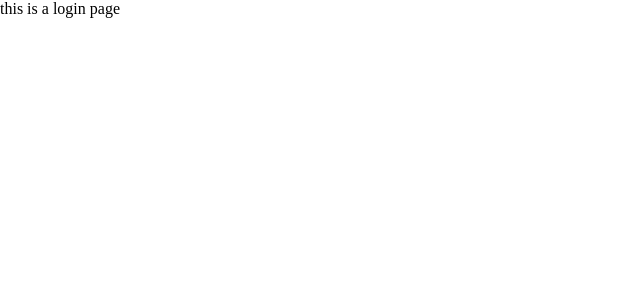
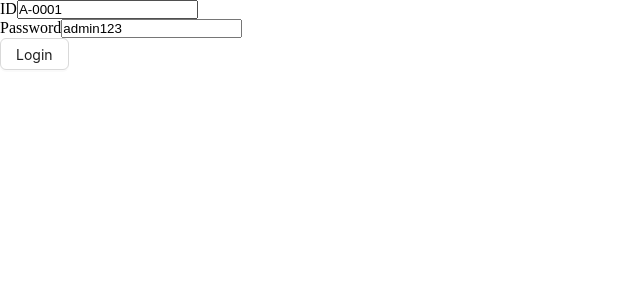
Before and after one commit to ProgrammerShipon/ph-level-2, a React (Vite) app in the folder Projects/phum-client/: page /login in a window 1280 px wide. Shown: the top 300 px of the page, without its empty margins (0-640 px from the left). Built offline with nearby package versions, Linux system fonts and the light colour scheme.

Commit message:
use react persist

```diff
--- a/Projects/phum-client/src/main.tsx
+++ b/Projects/phum-client/src/main.tsx
@@ -3,10 +3,16 @@ import { createRoot } from "react-dom/client";
 import { RouterProvider } from "react-router-dom";
 import "./index.css";
 import AppRouter from "./routes/routes.tsx";
+import { Provider } from "react-redux";
+import { persistor, store } from "./redux/store.ts";
+import { PersistGate } from "redux-persist/integration/react";
 
 createRoot(document.getElementById("root")!).render(
   <StrictMode>
-    {/* <App /> */}
-    <RouterProvider router={AppRouter} />
+    <Provider store={store}>
+      <PersistGate loading={null} persistor={persistor}>
+        <RouterProvider router={AppRouter} />
+      </PersistGate>
+    </Provider>
   </StrictMode>
 );
--- a/Projects/phum-client/src/pages/Login.tsx
+++ b/Projects/phum-client/src/pages/Login.tsx
@@ -1,3 +1,58 @@
+import { Button } from "antd";
+import { useForm } from "react-hook-form";
+import { useLoginMutation } from "../redux/features/auth/authApi";
+import { useAppDispatch } from "../redux/hooks";
+import { setUser } from "../redux/features/auth/authSlice";
+import { JwtDecoded } from "../utils/JwtDecoded";
+
 export default function Login() {
-  return <div>this is a login page</div>;
+  const dispatch = useAppDispatch();
+  const { handleSubmit, register } = useForm({
+    defaultValues: {
+      userId: "A-0001",
+      password: "admin123",
+    },
+  });
+  const [login] = useLoginMutation();
+
+  const handleLogin = async (inputData) => {
+    console.log(inputData);
+    const userInfo = {
+      id: inputData.userId,
+      password: inputData.password,
+    };
+    console.log(userInfo);
+    const res = await login(userInfo).unwrap();
+    const token = res.data.accessToken;
+    const user = JwtDecoded(token);
+    console.log({ user });
+    dispatch(setUser({ user, token }));
+  };
+
+  return (
+    <div>
+      <form onSubmit={handleSubmit(handleLogin)}>
+        <div>
+          <label htmlFor="userId">ID</label>
+          <input
+            id="userId"
+            type="text"
+            placeholder="Enter your id"
+            {...register("userId")}
+          />
+        </div>
+        <div>
+          <label htmlFor="password">Password</label>
+          <input
+            id="password"
+            type="text"
+            placeholder="Enter your id"
+            {...register("password")}
+          />
+        </div>
+
+        <Button htmlType="submit"> Login </Button>
+      </form>
+    </div>
+  );
 }
--- /dev/null
+++ b/Projects/phum-client/src/redux/api/baseApi.ts
@@ -0,0 +1,10 @@
+import { createApi, fetchBaseQuery } from "@reduxjs/toolkit/query/react";
+
+export const baseApi = createApi({
+  reducerPath: "baseApi",
+  baseQuery: fetchBaseQuery({
+    baseUrl: "http://localhost:5000/api/v1/",
+    credentials: "include",
+  }),
+  endpoints: () => ({}),
+});
--- /dev/null
+++ b/Projects/phum-client/src/redux/features/auth/authApi.ts
@@ -0,0 +1,15 @@
+import { baseApi } from "../../api/baseApi";
+
+const authApi = baseApi.injectEndpoints({
+  endpoints: (builder) => ({
+    login: builder.mutation({
+      query: (userInfo) => ({
+        url: "/auth/login",
+        method: "POST",
+        body: userInfo,
+      }),
+    }),
+  }),
+});
+
+export const { useLoginMutation } = authApi;
--- /dev/null
+++ b/Projects/phum-client/src/redux/features/auth/authSlice.ts
@@ -0,0 +1,31 @@
+import { createSlice } from "@reduxjs/toolkit";
+
+type TAuthState = {
+  user: null | object;
+  token: null | object;
+};
+
+const initialState: TAuthState = {
+  user: null,
+  token: null,
+};
+
+const authSlice = createSlice({
+  name: "auth",
+  initialState,
+  reducers: {
+    setUser: (state, action) => {
+      const { user, token } = action.payload;
+      state.user = user;
+      state.token = token;
+    },
+    logout: (state) => {
+      state.user = null;
+      state.token = null;
+    },
+  },
+});
+
+export const { setUser, logout } = authSlice.actions;
+
+export default authSlice.reducer;
--- /dev/null
+++ b/Projects/phum-client/src/redux/hooks.ts
@@ -0,0 +1,5 @@
+import { TypedUseSelectorHook, useDispatch, useSelector } from "react-redux";
+import { AppDispatch, RootState } from "./store";
+
+export const useAppDispatch: () => AppDispatch = useDispatch;
+export const useAppSelector: TypedUseSelectorHook<RootState> = useSelector;
--- /dev/null
+++ b/Projects/phum-client/src/redux/store.ts
@@ -0,0 +1,40 @@
+import { configureStore } from "@reduxjs/toolkit";
+import authReducer from "./features/auth/authSlice";
+import { baseApi } from "./api/baseApi";
+import {
+  FLUSH,
+  PAUSE,
+  PERSIST,
+  persistReducer,
+  persistStore,
+  PURGE,
+  REGISTER,
+  REHYDRATE,
+} from "redux-persist";
+import storage from "redux-persist/lib/storage";
+
+const persistConfig = {
+  key: "auth",
+  storage,
+};
+
+const persistedAuthReducer = persistReducer(persistConfig, authReducer);
+
+export const store = configureStore({
+  reducer: {
+    [baseApi.reducerPath]: baseApi.reducer,
+    auth: persistedAuthReducer,
+  },
+  middleware: (getDefaultMiddlewares) =>
+    getDefaultMiddlewares({
+      serializableCheck: {
+        ignoredActions: [FLUSH, REHYDRATE, PAUSE, PERSIST, PURGE, REGISTER],
+      },
+    }).concat(baseApi.middleware),
+});
+
+export type RootState = ReturnType<typeof store.getState>;
+
+export type AppDispatch = typeof store.dispatch;
+
+export const persistor = persistStore(store);
--- /dev/null
+++ b/Projects/phum-client/src/utils/JwtDecoded.ts
@@ -0,0 +1,3 @@
+import { jwtDecode } from "jwt-decode";
+
+export const JwtDecoded = (token: string) => jwtDecode(token);
```
Also changed, not shown: Projects/phum-client/package.json (+6 -1 lines), 1 other file (tests, documents, lock files or other folders).
